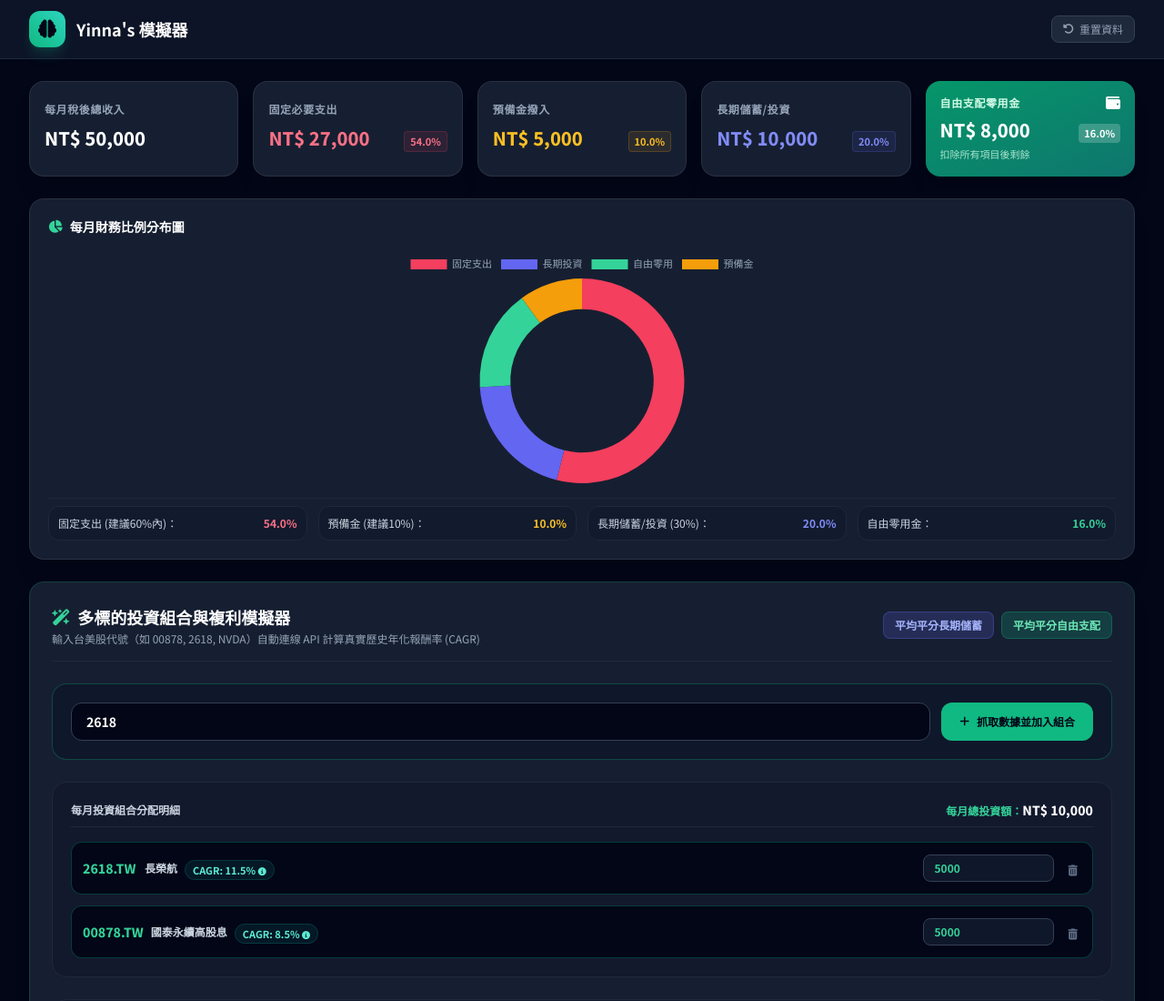
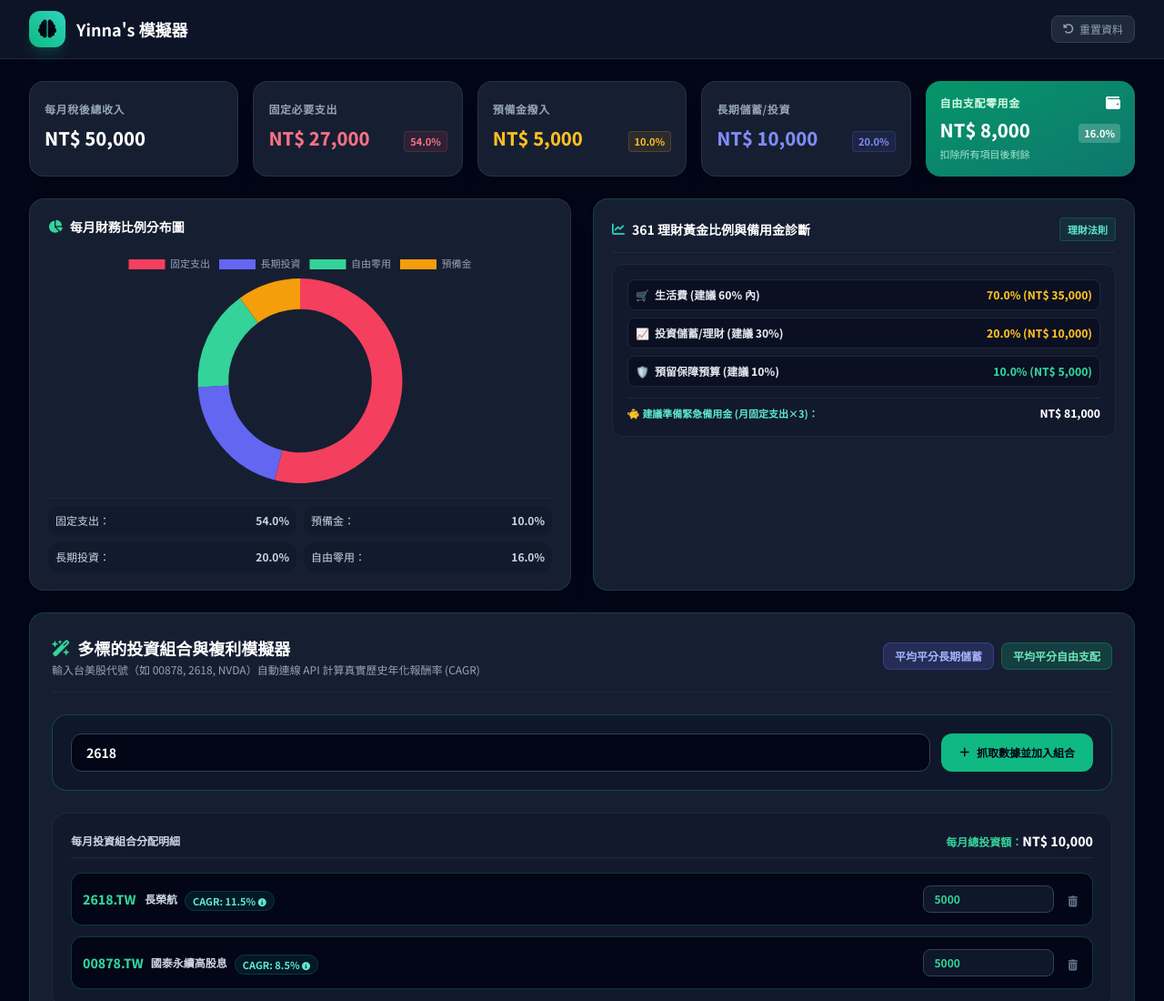
Before and after one commit to yinna613-ctrl/finance-simulator, a plain HTML site: page index.html in a window 1280 px wide. Shown: the top 1100 px of the page at 91% size. Drawn offline with nearby package versions, Linux system fonts and the light colour scheme.

Commit message:
Update index.html

```diff
--- a/index.html
+++ b/index.html
@@ -122,28 +122,41 @@
             </div>
         </div>
 
-        <!-- Allocation Chart Section (已移除財務健康診斷) -->
-        <div class="w-full">
-            <div class="glass-panel rounded-2xl p-5 shadow-xl space-y-4">
+        <!-- Allocation Chart & 361 Card Section -->
+        <div class="grid grid-cols-1 lg:grid-cols-12 gap-6">
+            <!-- 圖表 Card -->
+            <div class="lg:col-span-6 glass-panel rounded-2xl p-5 shadow-xl space-y-4">
                 <h3 class="text-sm font-bold text-white flex items-center gap-2">
                     <i class="fa-solid fa-chart-pie text-emerald-400"></i> 每月財務比例分布圖
                 </h3>
                 <div class="relative h-64 w-full flex items-center justify-center">
                     <canvas id="allocation-chart"></canvas>
                 </div>
-                <!-- 保留完整的 361 理財比例 (包含 30% 儲蓄投資/理財) -->
-                <div class="grid grid-cols-2 sm:grid-cols-4 gap-3 text-xs pt-2 border-t border-slate-800">
-                    <div class="flex justify-between items-center text-slate-300 bg-slate-900/50 p-2.5 rounded-xl border border-slate-800">
-                        <span>固定支出 (建議60%內)：</span><span id="chart-pct-expenses" class="font-bold text-rose-400">0%</span>
+                <div class="grid grid-cols-2 gap-2 text-xs pt-2 border-t border-slate-800">
+                    <div class="flex justify-between items-center text-slate-300 bg-slate-900/50 p-2 rounded-xl">
+                        <span>固定支出：</span><span id="chart-pct-expenses" class="font-bold">0%</span>
                     </div>
-                    <div class="flex justify-between items-center text-slate-300 bg-slate-900/50 p-2.5 rounded-xl border border-slate-800">
-                        <span>預備金 (建議10%)：</span><span id="chart-pct-reserves" class="font-bold text-amber-400">0%</span>
+                    <div class="flex justify-between items-center text-slate-300 bg-slate-900/50 p-2 rounded-xl">
+                        <span>預備金：</span><span id="chart-pct-reserves" class="font-bold">0%</span>
                     </div>
-                    <div class="flex justify-between items-center text-slate-300 bg-slate-900/50 p-2.5 rounded-xl border border-slate-800">
-                        <span>長期儲蓄/投資 (30%)：</span><span id="chart-pct-invest" class="font-bold text-indigo-400">0%</span>
+                    <div class="flex justify-between items-center text-slate-300 bg-slate-900/50 p-2 rounded-xl">
+                        <span>長期投資：</span><span id="chart-pct-invest" class="font-bold">0%</span>
                     </div>
-                    <div class="flex justify-between items-center text-slate-300 bg-slate-900/50 p-2.5 rounded-xl border border-slate-800">
-                        <span>自由零用金：</span><span id="chart-pct-disposable" class="font-bold text-emerald-400">0%</span>
+                    <div class="flex justify-between items-center text-slate-300 bg-slate-900/50 p-2 rounded-xl">
+                        <span>自由零用：</span><span id="chart-pct-disposable" class="font-bold">0%</span>
+                    </div>
+                </div>
+            </div>
+
+            <!-- 獨立 361 理財黃金比例 Card -->
+            <div class="lg:col-span-6 glass-panel rounded-2xl p-5 shadow-xl flex flex-col justify-between border border-teal-500/20">
+                <div>
+                    <h3 class="text-sm font-bold text-white flex items-center justify-between border-b border-slate-800 pb-3 mb-3">
+                        <span class="flex items-center gap-2"><i class="fa-solid fa-chart-line text-teal-400"></i> 361 理財黃金比例與備用金診斷</span>
+                        <span class="text-[11px] font-bold px-2 py-0.5 rounded bg-teal-500/10 text-teal-300 border border-teal-500/20">理財法則</span>
+                    </h3>
+                    <div id="rule-361-content" class="text-xs leading-relaxed text-slate-300 bg-slate-900/60 p-4 rounded-xl border border-slate-800 space-y-3">
+                        計算中...
                     </div>
                 </div>
             </div>
@@ -296,11 +309,11 @@
             ]
         };
 
-        let state = JSON.parse(localStorage.getItem('yinna_budget_state_v23')) || JSON.parse(JSON.stringify(defaultData));
+        let state = JSON.parse(localStorage.getItem('yinna_budget_state_v24')) || JSON.parse(JSON.stringify(defaultData));
         let allocationChart = null;
         let growthChart = null;
 
-        function saveState() { localStorage.setItem('yinna_budget_state_v23', JSON.stringify(state)); }
+        function saveState() { localStorage.setItem('yinna_budget_state_v24', JSON.stringify(state)); }
         function getTotalIncomes() { return state.incomes.reduce((s, i) => s + (Number(i.amount)||0), 0); }
         function getTotalExpenses() { return state.expenses.reduce((s, i) => s + (Number(i.amount)||0), 0); }
         function getTotalReserves() { return state.reserves.reduce((s, i) => s + (Number(i.amount)||0), 0); }
@@ -518,9 +531,63 @@
             document.getElementById('chart-pct-invest').textContent = pctInv + '%';
             document.getElementById('chart-pct-disposable').textContent = pctDisp + '%';
 
+            // 渲染獨立的 361 理財 Card 數據
+            renderRule361Card(inc, exp, res, inv, disp);
+
             updateDoughnutChart(exp, res, inv, Math.max(0, disp));
             renderPortfolioList();
             updateGrowthSimulation();
+        }
+
+        // 獨立 361 理財 Card 的渲染邏輯
+        function renderRule361Card(inc, exp, res, inv, disp) {
+            const container = document.getElementById('rule-361-content');
+            if (inc <= 0) {
+                container.innerHTML = `<p class="text-amber-400 font-bold"><i class="fa-solid fa-triangle-exclamation"></i> 尚未設定收入來源，請點擊上方「每月稅後總收入」設定。</p>`;
+                return;
+            }
+
+            const livingTotal = exp + Math.max(0, disp);
+            const livingRatio = ((livingTotal / inc) * 100).toFixed(1);
+            const investRatio = ((inv / inc) * 100).toFixed(1);
+            const reserveRatio = ((res / inc) * 100).toFixed(1);
+            const emergencyTarget = exp * 3;
+
+            container.innerHTML = `
+                <div class="space-y-3">
+                    <ul class="space-y-2 text-xs">
+                        <li class="flex items-center justify-between p-2 rounded-lg bg-slate-950/50 border border-slate-800">
+                            <span class="flex items-center gap-1.5 font-bold text-slate-200">
+                                🛒 <strong>生活費 (建議 60% 內)</strong>
+                            </span>
+                            <span class="${livingRatio <= 60 ? 'text-emerald-400' : 'text-amber-400'} font-extrabold text-xs">
+                                ${livingRatio}% (NT$ ${livingTotal.toLocaleString()})
+                            </span>
+                        </li>
+                        <li class="flex items-center justify-between p-2 rounded-lg bg-slate-950/50 border border-slate-800">
+                            <span class="flex items-center gap-1.5 font-bold text-slate-200">
+                                📈 <strong>投資儲蓄/理財 (建議 30%)</strong>
+                            </span>
+                            <span class="${investRatio >= 30 ? 'text-emerald-400' : 'text-amber-400'} font-extrabold text-xs">
+                                ${investRatio}% (NT$ ${inv.toLocaleString()})
+                            </span>
+                        </li>
+                        <li class="flex items-center justify-between p-2 rounded-lg bg-slate-950/50 border border-slate-800">
+                            <span class="flex items-center gap-1.5 font-bold text-slate-200">
+                                🛡️ <strong>預留保障預算 (建議 10%)</strong>
+                            </span>
+                            <span class="${reserveRatio >= 10 ? 'text-emerald-400' : 'text-amber-400'} font-extrabold text-xs">
+                                ${reserveRatio}% (NT$ ${res.toLocaleString()})
+                            </span>
+                        </li>
+                    </ul>
+
+                    <div class="pt-2 border-t border-slate-800 flex items-center justify-between text-teal-300 font-bold">
+                        <span class="flex items-center gap-1 text-[11px]"><i class="fa-solid fa-piggy-bank text-amber-400"></i> 建議準備緊急備用金 (月固定支出×3)：</span>
+                        <span class="text-white font-extrabold text-xs">NT$ ${emergencyTarget.toLocaleString()}</span>
+                    </div>
+                </div>
+            `;
         }
 
         function updateDoughnutChart(exp, res, inv, disp) {
@@ -840,7 +907,7 @@
         }
 
         document.getElementById('reset-btn').addEventListener('click', () => {
-            localStorage.removeItem('yinna_budget_state_v23');
+            localStorage.removeItem('yinna_budget_state_v24');
             state = JSON.parse(JSON.stringify(defaultData));
             updateAllUI();
         });
```
